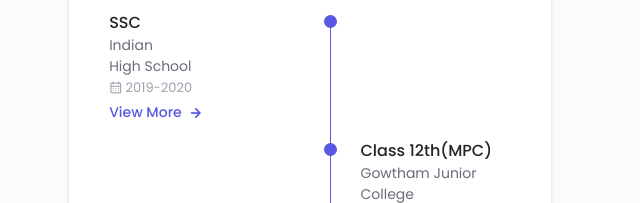
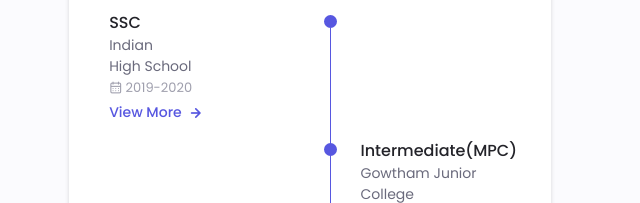
Before and after one commit to Prathush-Kumar/My-Portfolio, a plain HTML site: page index.html in a window 1280 px wide. Shown: the part 2440-2643 px from the top of the page, 330-970 px from the left. Drawn offline with nearby package versions, Linux system fonts and the light colour scheme.

Commit message:
Update index.html

```diff
--- a/index.html
+++ b/index.html
@@ -538,7 +538,7 @@
                   <span class="qualification__line"></span>
                 </div>
                 <div>
-                  <h3 class="qualification__title">Class 12th(MPC)</h3>
+                  <h3 class="qualification__title">Intermediate(MPC)</h3>
                   <span class="qualification__subtitle"
                     >Gowtham Junior <br /> College</span
                   >
```
